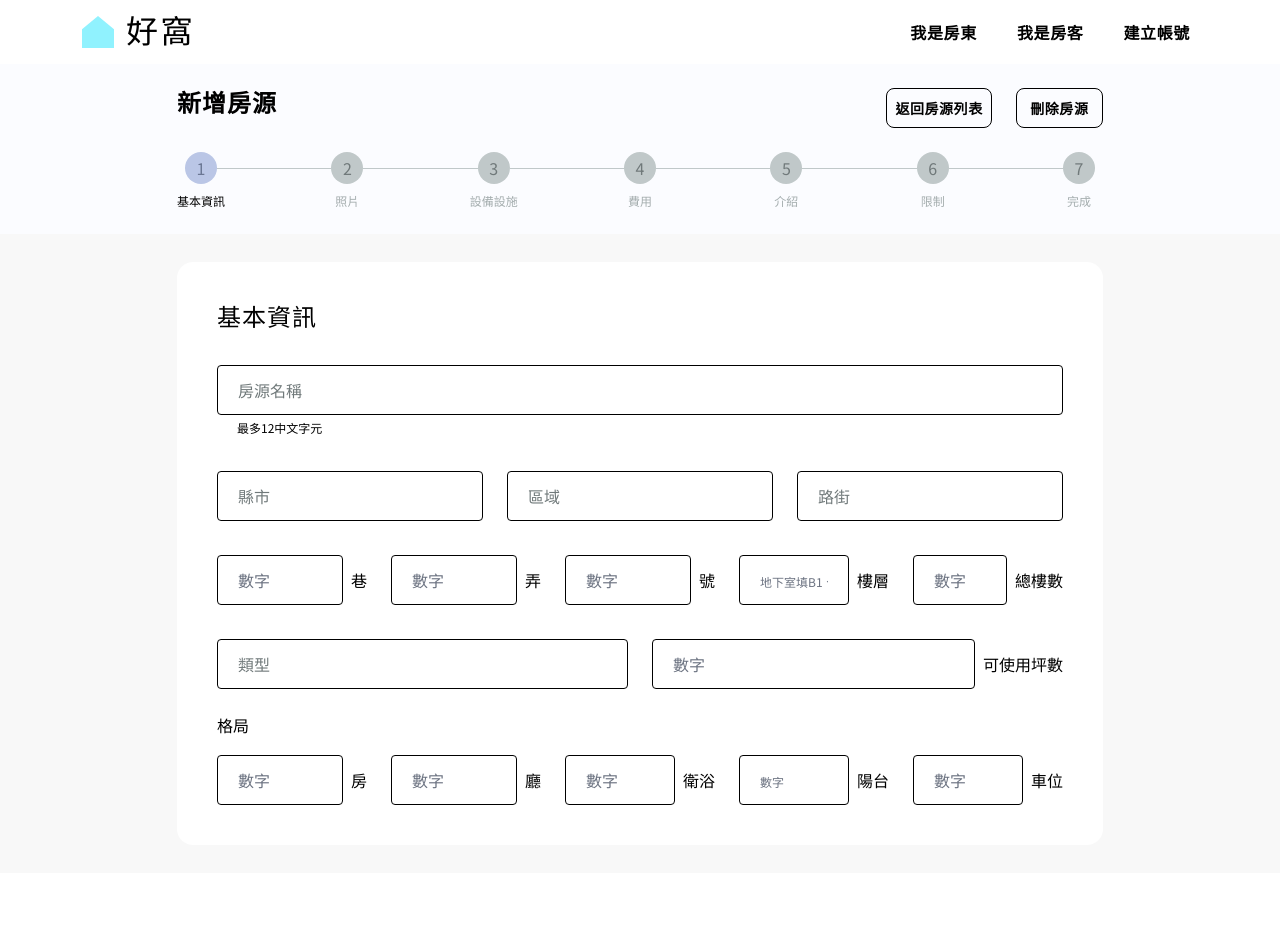
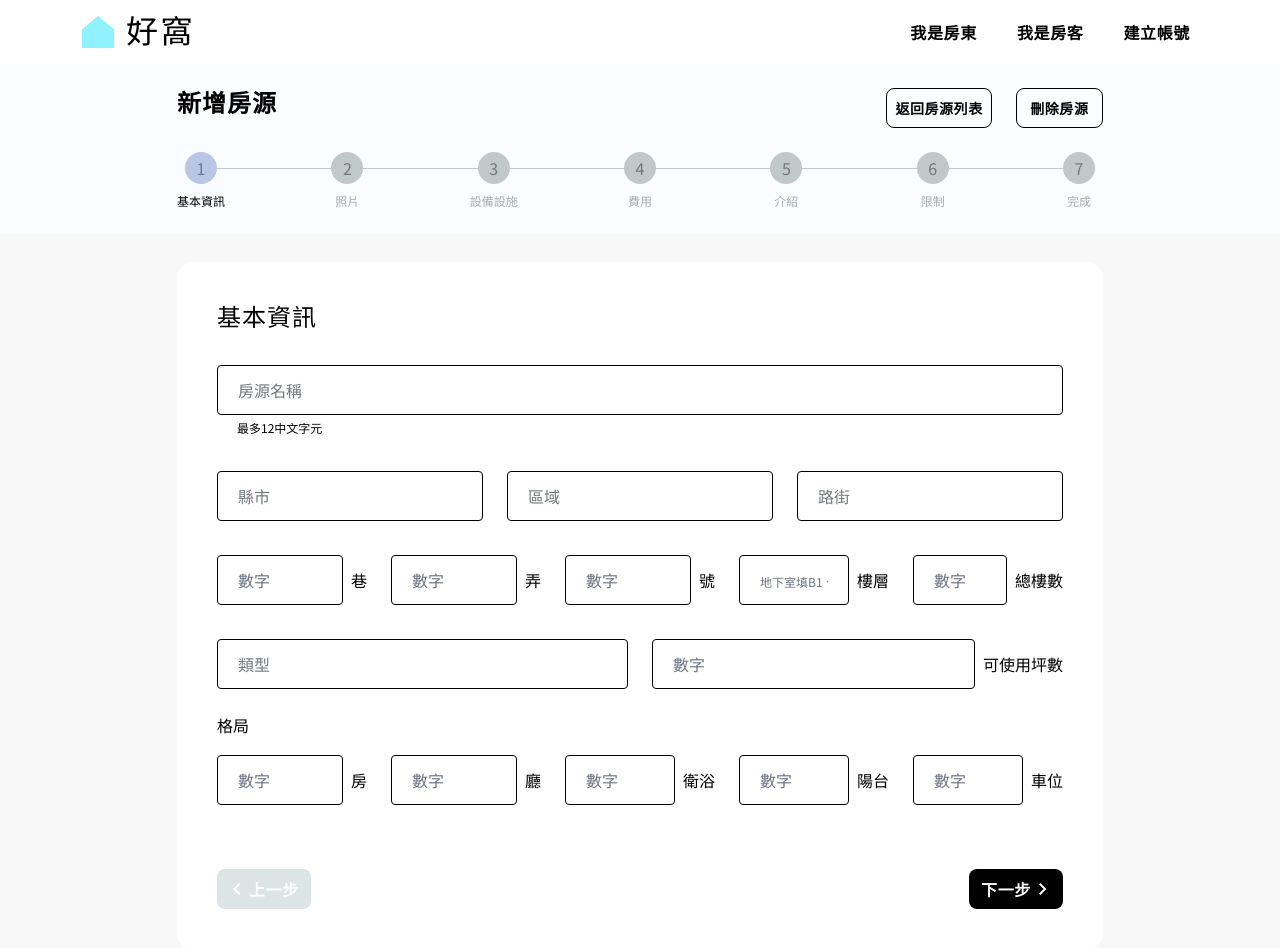
Before and after one commit to Eshiunm/Rocket_HowOh, a React (Vite) app: page /post in a window 1280 px wide. Shown: the top 948 px of the page. Before the commit the page ends 873 px from the top, so only its background shows below. Built offline with nearby package versions, Linux system fonts and the light colour scheme; a web font is replaced by a local one.

Commit message:
style: modify buttons style and add google font icons link

```diff
--- a/index.html
+++ b/index.html
@@ -4,6 +4,7 @@
     <meta charset="UTF-8" />
     <meta name="viewport" content="width=device-width, initial-scale=1.0" />
     <title>howoh 好窩</title>
+    <link rel="stylesheet" href="https://fonts.googleapis.com/css2?family=Material+Symbols+Outlined:opsz,wght,FILL,GRAD@24,400,0,0" />
   </head>
   <body>
     <div id="root"></div>
--- a/src/Components/landLordManagement/posts/procedures/BasicInformation.tsx
+++ b/src/Components/landLordManagement/posts/procedures/BasicInformation.tsx
@@ -265,7 +265,7 @@ export default function BasicInformation() {
             <input
               type="number"
               id="balconyNumbers"
-              className="add-new-input placeholder:text-sans-caption"
+              className="add-new-input"
               placeholder="數字"
             />
             <label htmlFor="balconyNumbers" className="text-sans-body1 shrink-0">
@@ -284,7 +284,16 @@ export default function BasicInformation() {
             </label>
           </div>
         </div>
-
+        <div className="col-span-12 pt-10 flex justify-between">
+          <button disabled type="button" className="filled-button-m-disable pr-3">
+            <span className="material-symbols-outlined">chevron_left</span>
+            <span>上一步</span>
+          </button>
+          <button type="button" className="filled-button-m pl-3">
+            <span>下一步</span>
+            <span className="material-symbols-outlined">chevron_right</span>
+          </button>
+        </div>
         {/* <div className="flex gap-6">
           <div className="add-new-input-block">
             <label htmlFor="city" className="text-sm">
--- a/src/index.css
+++ b/src/index.css
@@ -61,6 +61,12 @@
   .option-label {
     @apply flex items-center w-full gap-2 mb-3;
   }
+  .filled-button-m {
+    @apply text-sans-b-body1 rounded-lg p-2 flex bg-black text-white hover:bg-Neutral-40 hover:text-white;
+  }
+  .filled-button-m-disable {
+    @apply text-sans-b-body1 rounded-lg p-2 flex bg-Neutral-90 text-white;
+  }
   /* 首頁 Title 的打字效果 */
   .type-animation::after {
     content: "";
```
